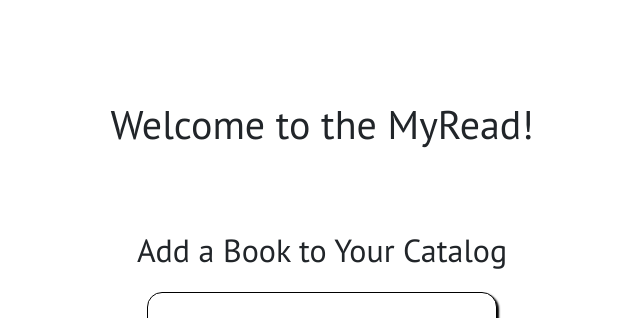
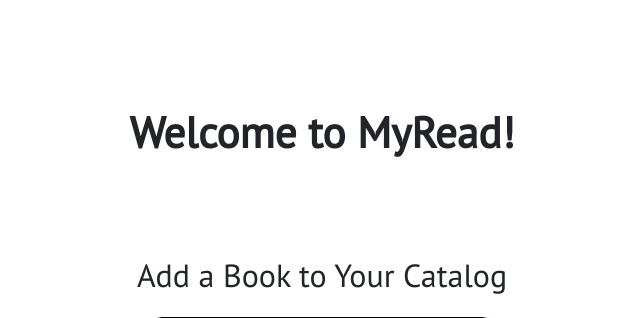
Before and after one commit to austinholmes33/f30-capstone-project, a Flask app: page / in a window 1280 px wide. Shown: the part 408-726 px from the top of the page, without its empty margins (318-958 px from the left). Run offline with Flask 2, Linux system fonts and the light colour scheme; the visitor is signed in with stand-in values (Sample User, id 1).

Commit message:
changed home header

```diff
--- a/static/style.css
+++ b/static/style.css
@@ -80,6 +80,8 @@ font-size: large;
     display: flex;
     justify-content: center;
     margin-top: 100px;
+    font-size: 2.7em;
+    font-weight: 900;
 }
 
 .add-book-header {
--- a/templates/home.html
+++ b/templates/home.html
@@ -3,7 +3,7 @@
 {% block body %}
 
 <div class="home-header">
-    <h1>Welcome to the MyRead!</h1>
+    <p>Welcome to MyRead!</p>
 </div>
 
 <div class="add-book-header">
```
